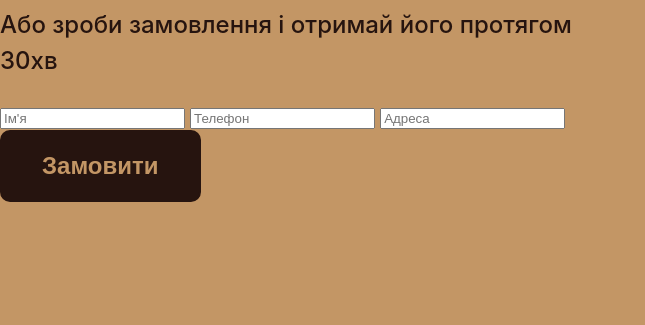
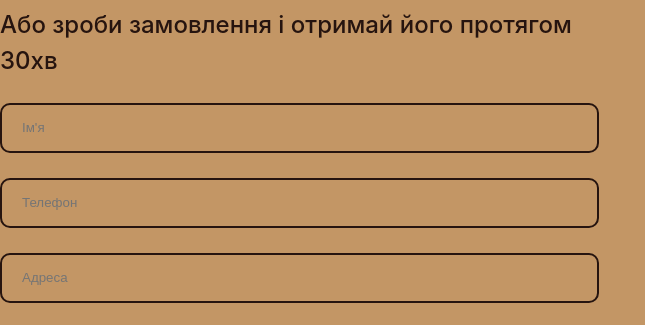
Before and after one commit to ulasem/laba1, a plain HTML site: page index.html in a window 1280 px wide. Shown: the part 3382-3707 px from the top of the page, 0-645 px from the left. Drawn offline with Linux system fonts and the light colour scheme; a web font is replaced by a local one.

Commit message:
Add files via upload

```diff
--- a/index.html
+++ b/index.html
@@ -200,13 +200,26 @@
           <div>
             <h3>Або зроби замовлення і отримай його протягом 30хв</h3>
             <div class="contact-form">
-              <input type="text" placeholder="Ім'я" />
-              <input type="tel" placeholder="Телефон" />
-              <input type="text" placeholder="Адреса" />
+              <input
+                class="contact-form-imput"
+                type="text"
+                placeholder="Ім'я"
+              />
+              <input
+                class="contact-form-imput"
+                type="tel"
+                placeholder="Телефон"
+              />
+              <input
+                class="contact-form-imput"
+                type="text"
+                placeholder="Адреса"
+              />
             </div>
             <button class="button" type="button">Замовити</button>
           </div>
           <iframe
+            class="contacts-iframe"
             src="https://www.google.com/maps/embed?pb=!1m14!1m8!1m3!1d5146.07125369264!2d24.0272927!3d49.8417881!3m2!1i1024!2i768!4f13.1!3m3!1m2!1s0x473add6dd25c9c27%3A0xcbb7091bac072fbf!2z0KHQstGW0YIg0JrQsNCy0Lg!5e0!3m2!1suk!2sua!4v1738144753718!5m2!1suk!2sua"
             width="670"
             height="600"
--- a/styles.css
+++ b/styles.css
@@ -266,6 +266,27 @@ h3 {
   gap: 50px;
 }
 
+.contact-form {
+  display: flex;
+  flex-direction: column;
+  gap: 25px;
+  margin-bottom: 25px;
+}
+
+.contact-form-imput {
+  color: var(--dark-color);
+  background-color: transparent;
+  border: var(--dark-color) solid 2px;
+  height: 50px;
+  width: 100%;
+  border-radius: 10px;
+  padding: 0 20px;
+}
+
+.contacts-iframe {
+  border-radius: 10px;
+}
+
 /* Footer */
 .footer {
   background-color: var(--dark-color);
```
